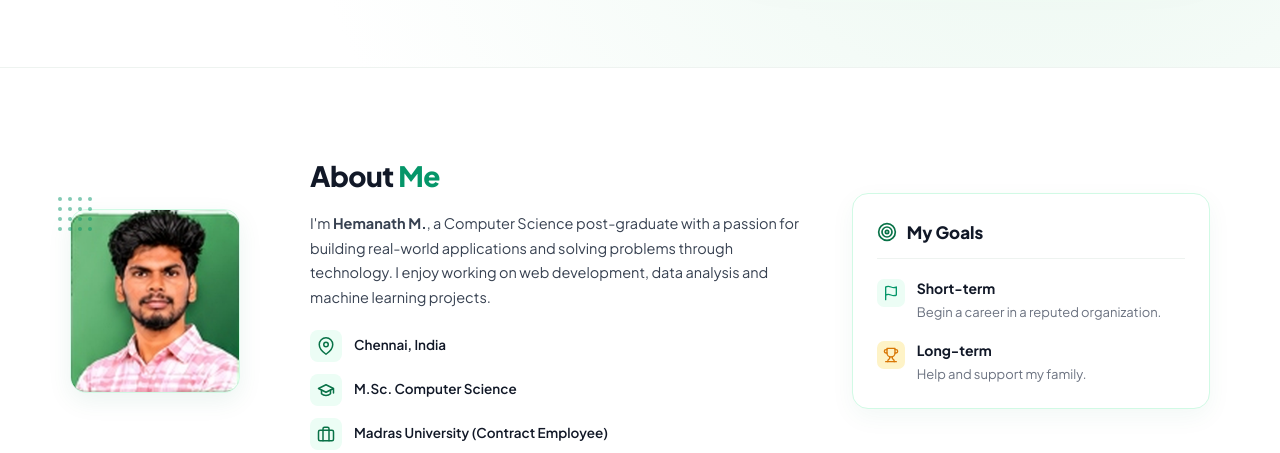
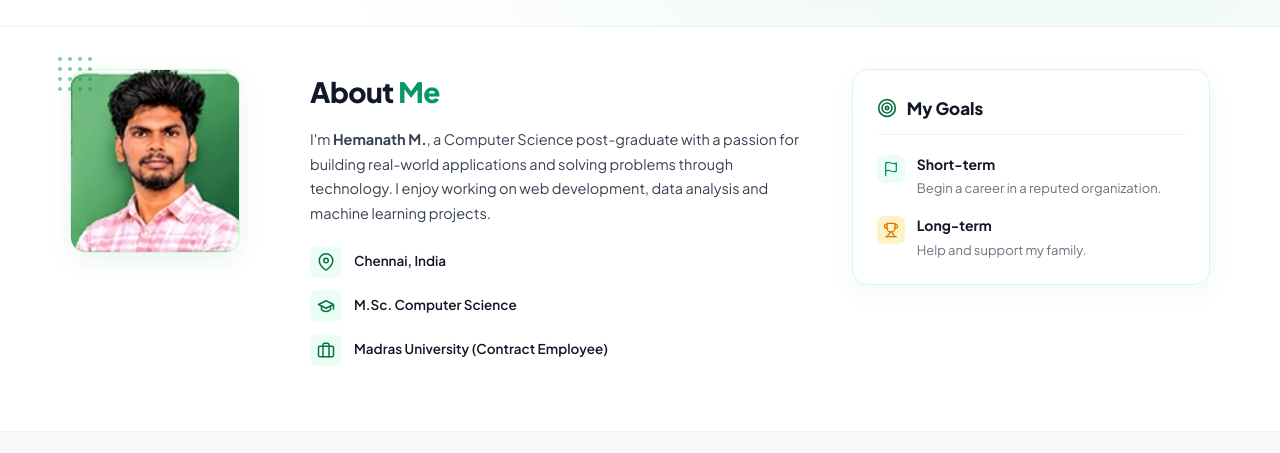
Before and after one commit to HemanathMadhan/hemanath-portfolio, a plain HTML site: page index.html in a window 1280 px wide. Shown: the part 582-1035 px from the top of the page. Drawn offline with Linux system fonts and the light colour scheme.

Commit message:
Adjust top spacing above About Me section and align items to top

```diff
--- a/css/style.css
+++ b/css/style.css
@@ -303,7 +303,7 @@ button {
    2. Hero Section
    ========================================================================== */
 .hero-section {
-  padding: 55px 0 70px;
+  padding: 48px 0 36px;
   background: radial-gradient(circle at 82% 40%, #e8f7ee 0%, #f4fbf7 35%, #ffffff 70%);
   position: relative;
   overflow: hidden;
@@ -453,6 +453,7 @@ button {
    3. About Section
    ========================================================================== */
 .about-section {
+  padding: 42px 0 65px;
   background-color: #ffffff;
   border-top: 1px solid var(--border-card);
 }
@@ -460,7 +461,7 @@ button {
 .about-grid {
   display: grid;
   grid-template-columns: 200px 1.4fr 1fr;
-  align-items: center;
+  align-items: flex-start;
   gap: 40px;
 }
 
```
